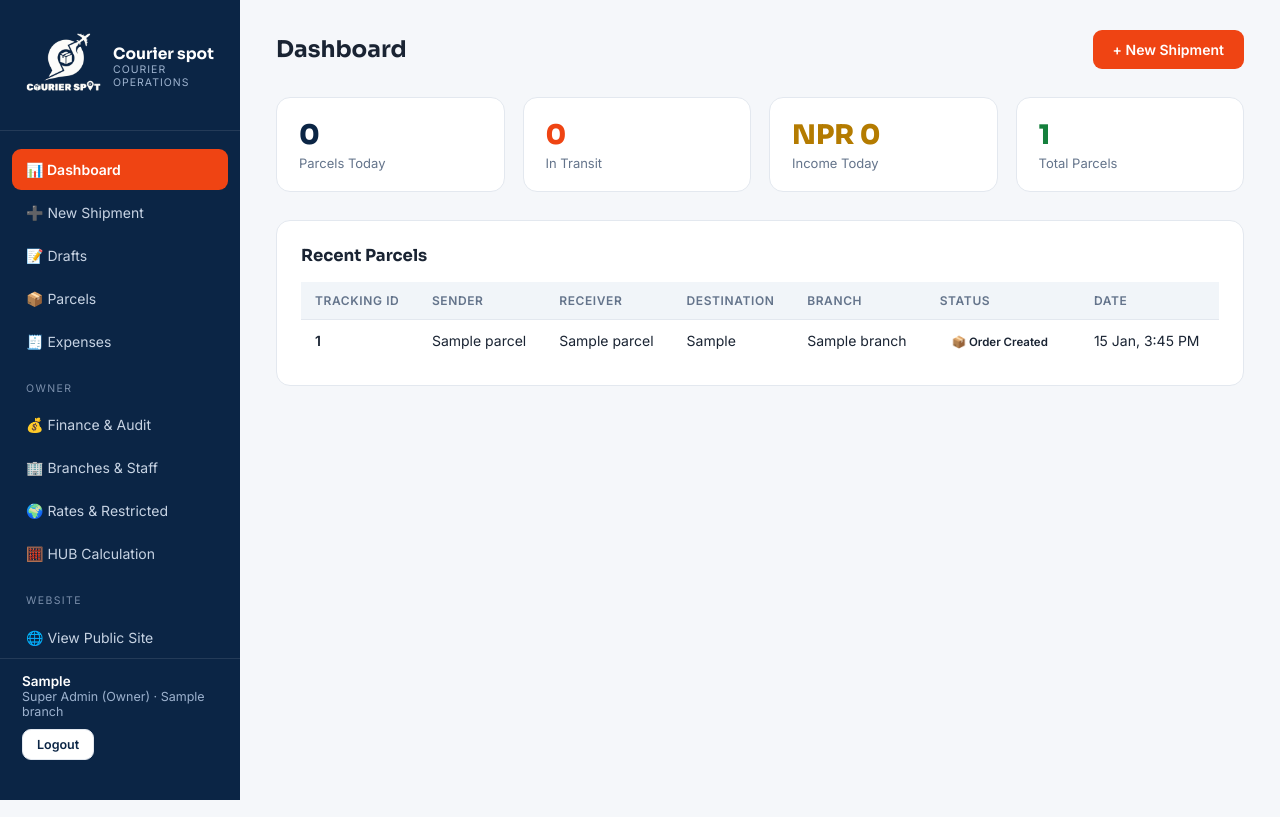
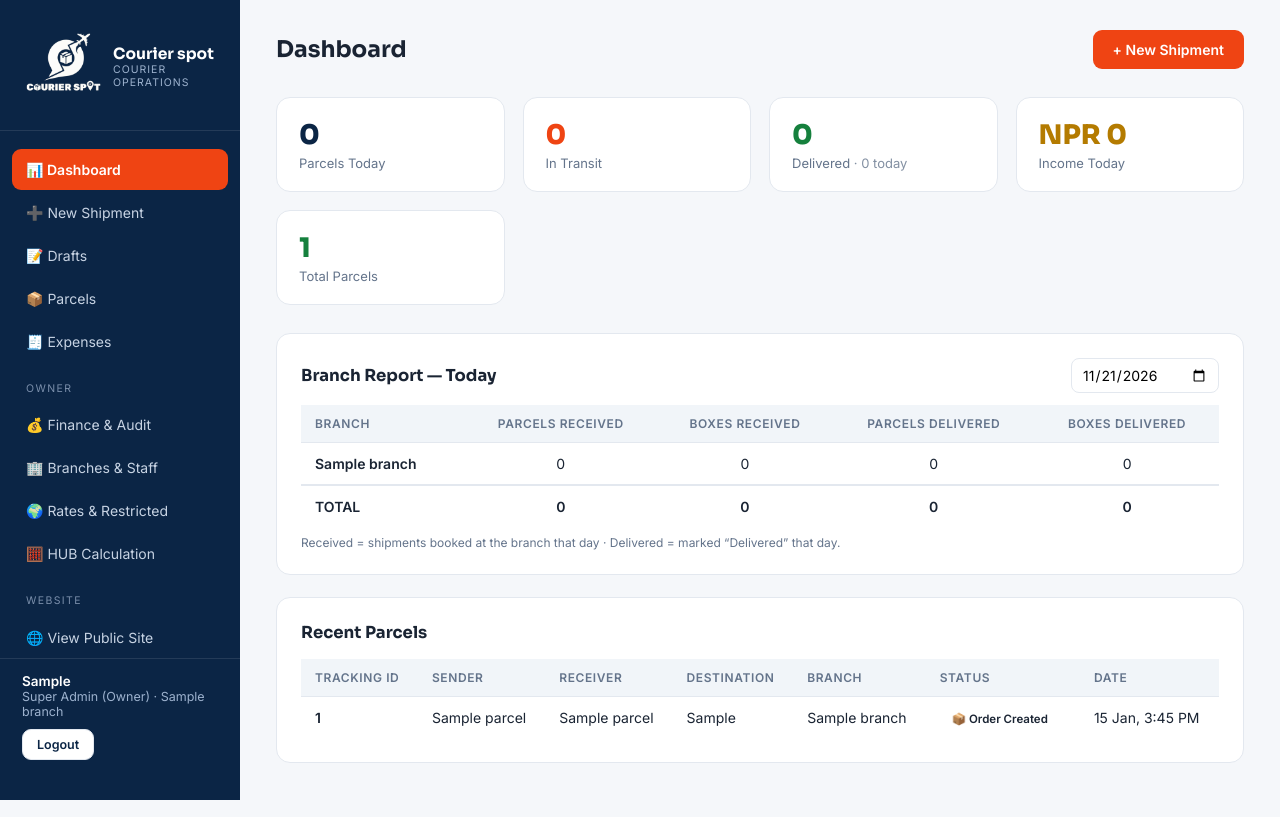
Before and after one commit to damnNepali/courierspot, a Django app: page /panel/ in a window 1280 px wide. Run offline with Django 5.2, Linux system fonts and the light colour scheme; a user stored in the database is signed in; tables that the repository leaves empty hold one stand-in row (values such as "Sample post").

Commit message:
Dashboard: delivered count and owner branch report
- New "Delivered" card (all-time delivered + delivered today)
- Owner-only Branch Report: parcels/boxes received and delivered per
  branch for a chosen day (default today), with totals
- No model or database changes

Co-Authored-By: Claude Opus 5.5 <noreply@anthropic.com>

```diff
--- a/operations/views.py
+++ b/operations/views.py
@@ -72,7 +72,45 @@ def dashboard(request):
         'draft_count': drafts.count(),
         'enquiries': ContactEnquiry.objects.filter(is_resolved=False)[:5] if request.user.is_owner else None,
     }
+    # Delivered: all-time (current status) + delivered today (status event today)
+    ctx['delivered_total'] = parcels.filter(status=Parcel.Status.DELIVERED).count()
+    ctx['delivered_today'] = (TrackingEvent.objects
+                              .filter(status=Parcel.Status.DELIVERED, created_at__date=today,
+                                      parcel__in=parcels)
+                              .values('parcel').distinct().count())
+    if request.user.is_owner:
+        ctx.update(_branch_day_report(request.GET.get('report_date'), today))
     return render(request, 'panel/dashboard.html', ctx)
+
+
+def _branch_day_report(raw_date, today):
+    """Owner dashboard: per branch, parcels/boxes received (booked) and
+    delivered on one day. Delivered = a DELIVERED status update that day."""
+    from django.db.models import Count
+    try:
+        day = date.fromisoformat(raw_date) if raw_date else today
+    except ValueError:
+        day = today
+    live = Parcel.objects.filter(is_draft=False)
+    booked = {r['branch']: r for r in live.filter(created_at__date=day)
+              .values('branch').annotate(p=Count('id', distinct=True), b=Count('boxes'))}
+    delivered_ids = (TrackingEvent.objects
+                     .filter(status=Parcel.Status.DELIVERED, created_at__date=day, parcel__is_draft=False)
+                     .values_list('parcel_id', flat=True).distinct())
+    delivered = {r['branch']: r for r in live.filter(id__in=list(delivered_ids))
+                 .values('branch').annotate(p=Count('id', distinct=True), b=Count('boxes'))}
+    rows, tot = [], {'rp': 0, 'rb': 0, 'dp': 0, 'db': 0}
+    for br in Branch.objects.order_by('name'):
+        bk, dl = booked.get(br.id, {}), delivered.get(br.id, {})
+        row = {'branch': br, 'rp': bk.get('p', 0), 'rb': bk.get('b', 0),
+               'dp': dl.get('p', 0), 'db': dl.get('b', 0)}
+        if not br.is_active and not any(row[k] for k in tot):
+            continue  # hide inactive branches with nothing that day
+        for k in tot:
+            tot[k] += row[k]
+        rows.append(row)
+    return {'report_day': day, 'report_is_today': day == today,
+            'branch_report': rows, 'branch_total': tot}
 
 
 # ---------- new shipment (the heart of the SaaS) ----------
--- a/templates/panel/dashboard.html
+++ b/templates/panel/dashboard.html
@@ -137,6 +137,20 @@ Dashboard — Courier Spot Panel
     </div>
 
 
+    <!-- Delivered -->
+    <div class="stat">
+
+        <div class="n green">
+            {{ delivered_total }}
+        </div>
+
+        <div class="l">
+            Delivered <span style="opacity:.8">· {{ delivered_today }} today</span>
+        </div>
+
+    </div>
+
+
     <!-- Income Today -->
     <div class="stat">
 
@@ -165,6 +179,62 @@ Dashboard — Courier Spot Panel
     </div>
 
 </div>
+
+
+{% if branch_report %}
+<!-- ================================
+     BRANCH REPORT (owner only)
+================================= -->
+
+<div class="card" style="margin-bottom:22px">
+
+    <div style="display:flex;justify-content:space-between;align-items:center;gap:12px;flex-wrap:wrap">
+        <h3 style="margin:0">
+            Branch Report — {% if report_is_today %}Today{% else %}{{ report_day|date:"d M Y" }}{% endif %}
+        </h3>
+        <form method="get" style="display:flex;gap:8px;align-items:center">
+            <input type="date" name="report_date" value="{{ report_day|date:'Y-m-d' }}"
+                   onchange="this.form.submit()" style="padding:7px 10px;border:1px solid var(--border);border-radius:8px">
+            {% if not report_is_today %}<a class="btn ghost" href="{% url 'panel_dashboard' %}">Today</a>{% endif %}
+        </form>
+    </div>
+
+    <table style="margin-top:12px">
+        <thead>
+            <tr>
+                <th>BRANCH</th>
+                <th style="text-align:center">PARCELS RECEIVED</th>
+                <th style="text-align:center">BOXES RECEIVED</th>
+                <th style="text-align:center">PARCELS DELIVERED</th>
+                <th style="text-align:center">BOXES DELIVERED</th>
+            </tr>
+        </thead>
+        <tbody>
+            {% for r in branch_report %}
+            <tr>
+                <td><b>{{ r.branch.name }}</b></td>
+                <td style="text-align:center">{{ r.rp }}</td>
+                <td style="text-align:center">{{ r.rb }}</td>
+                <td style="text-align:center">{{ r.dp }}</td>
+                <td style="text-align:center">{{ r.db }}</td>
+            </tr>
+            {% endfor %}
+            <tr style="font-weight:800;border-top:2px solid var(--border)">
+                <td>TOTAL</td>
+                <td style="text-align:center">{{ branch_total.rp }}</td>
+                <td style="text-align:center">{{ branch_total.rb }}</td>
+                <td style="text-align:center">{{ branch_total.dp }}</td>
+                <td style="text-align:center">{{ branch_total.db }}</td>
+            </tr>
+        </tbody>
+    </table>
+
+    <div style="font-size:12px;color:var(--muted);margin-top:8px">
+        Received = shipments booked at the branch that day · Delivered = marked “Delivered” that day.
+    </div>
+
+</div>
+{% endif %}
 
 
 <!-- ================================
```
